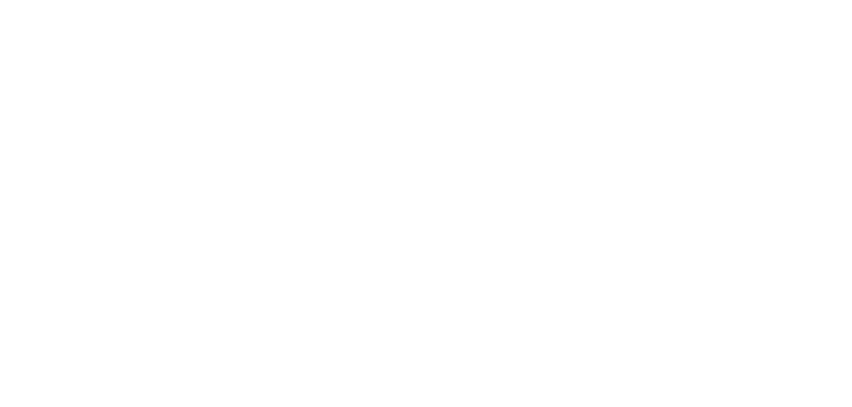
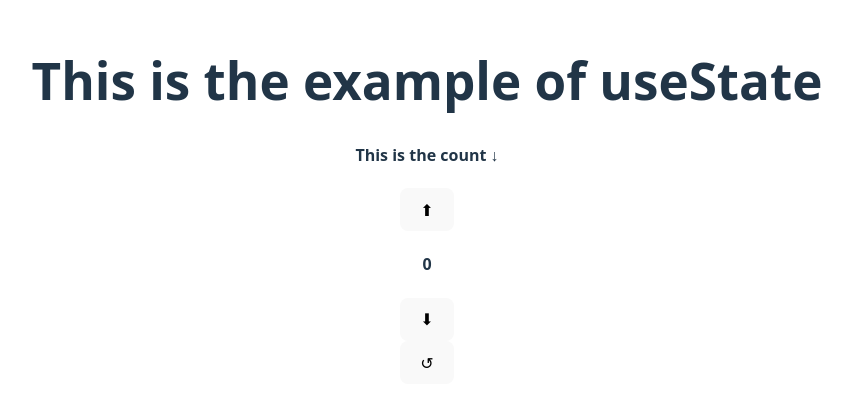
Before and after one commit to AshutoshPatil14/awdiz-react, a React (Vite) app in the folder first-react-app/: page /useState in a window 1280 px wide. Before the commit this address had no page. Shown: the part 199-606 px from the top of the page, without its empty margins (213-1065 px from the left). Built offline with nearby package versions, Linux system fonts and the light colour scheme.

Commit message:
Usw of useState & useEffect

```diff
--- a/first-react-app/src/App.jsx
+++ b/first-react-app/src/App.jsx
@@ -4,6 +4,7 @@ import {Routes, Route} from 'react-router-dom'
 import Home from './pages/home'
 import Login from './pages/login'
 import Register from './pages/register'
+import UseState from './pages/useState'
 
 
 function App() {
@@ -14,6 +15,7 @@ function App() {
       <Route path="/" element={<Home/>}/>
       <Route path="/login" element={<Login/>}/>
       <Route path="/register" element={<Register/>}/>
+      <Route path="/useState" element={<UseState/>}/>
     </Routes>
   )
 }
--- a/first-react-app/src/index.css
+++ b/first-react-app/src/index.css
@@ -34,6 +34,8 @@ h1 {
   font-size: 3.2em;
   line-height: 1.1;
 }
+
+
 
 form {
   display: flex;
--- a/first-react-app/src/pages/home.jsx
+++ b/first-react-app/src/pages/home.jsx
@@ -1,12 +1,18 @@
-import React from "react";
+import React, { useEffect, useState } from "react";
+import UseEffect from "./useEffect";
+import UseState from "./useState";
 
 function Home() {
-  return <div>
-    <h1>This is the Homepage</h1>
-    <p>Welcome to the web application</p>
-    <p>Navigate to Login or Register to continue</p>
+  return (
+    <div>
+      <h1>This is the Homepage</h1>
+      <p>Welcome to the web application</p>
 
-  </div>;
+      <p>Navigate to Login or Register to continue</p>
+      <button onClick={UseEffect}>useEffect</button>
+      <button onClick={UseState}>useState</button>
+    </div>
+  );
 }
 
 export default Home;
--- /dev/null
+++ b/first-react-app/src/pages/useEffect.jsx
@@ -0,0 +1,36 @@
+import React, { useEffect, useState } from "react";
+
+function UseEffect() {
+  let [count, setCount] = useState(0);
+
+  function increment() {
+    if (count < 10) {
+      setCount(count + 1);
+    }
+  }
+  function decrement() {
+    if (count > 1) {
+      setCount(count - 1);
+    }
+  }
+
+  useEffect(() => {
+    console.log("Hello");
+  }, []);
+
+  return (
+    <div>
+      <h1>This is the example of useEffect</h1>
+
+      <h4>This is the count ↓</h4>
+      <div>
+        <button onClick={increment}>⬆</button>
+        <h4>{count}</h4>
+        <button onClick={decrement}>⬇</button>
+      </div>
+
+      <button onClick={reset}>↺</button>
+    </div>
+  );
+}
+export default UseEffect;
--- /dev/null
+++ b/first-react-app/src/pages/useState.jsx
@@ -0,0 +1,36 @@
+import React, { useEffect, useState } from "react";
+
+function UseState() {
+  let [count, setCount] = useState(0);
+
+  function increment() {
+    if (count < 10) {
+      setCount(count + 1);
+    }
+  }
+  function decrement() {
+    if (count > 1) {
+      setCount(count - 1);
+    }
+  }
+  function reset() {
+    setCount(5);
+  }
+
+  return (
+    <div>
+      <h1>This is the example of useState</h1>
+
+
+      <h4>This is the count ↓</h4>
+      <div>
+        <button onClick={increment}>⬆</button>
+        <h4>{count}</h4>
+        <button onClick={decrement}>⬇</button>
+      </div>
+
+      <button onClick={reset}>↺</button>
+    </div>
+  );
+}
+export default UseState;
```
